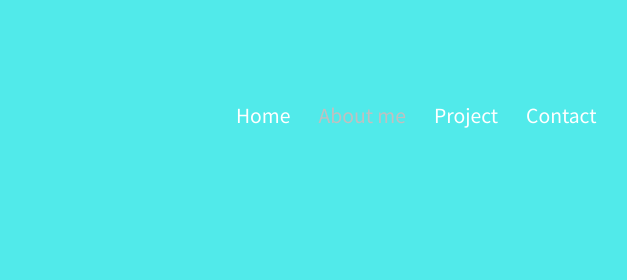
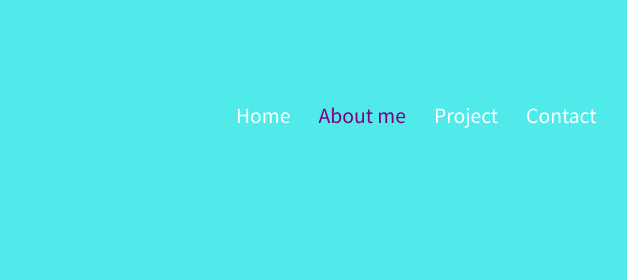
Before and after one commit to goranterzicjs/Portfolio, a plain HTML site: page index.html in a window 1280 px wide. In both pictures the pointer is over the element 856 px from the left and 114 px from the top of the page. Shown: the top 280 px of the page, 452-1079 px from the left. Drawn offline with nearby package versions, Linux system fonts and the light colour scheme; a web font is replaced by a local one.

Commit message:
promenio boju nava

```diff
--- a/main.css
+++ b/main.css
@@ -26,7 +26,7 @@ top: 15%;
 }
 
 .menu:hover {
-  color: silver;
+  color: purple;
 }
 
 .logo {
```
